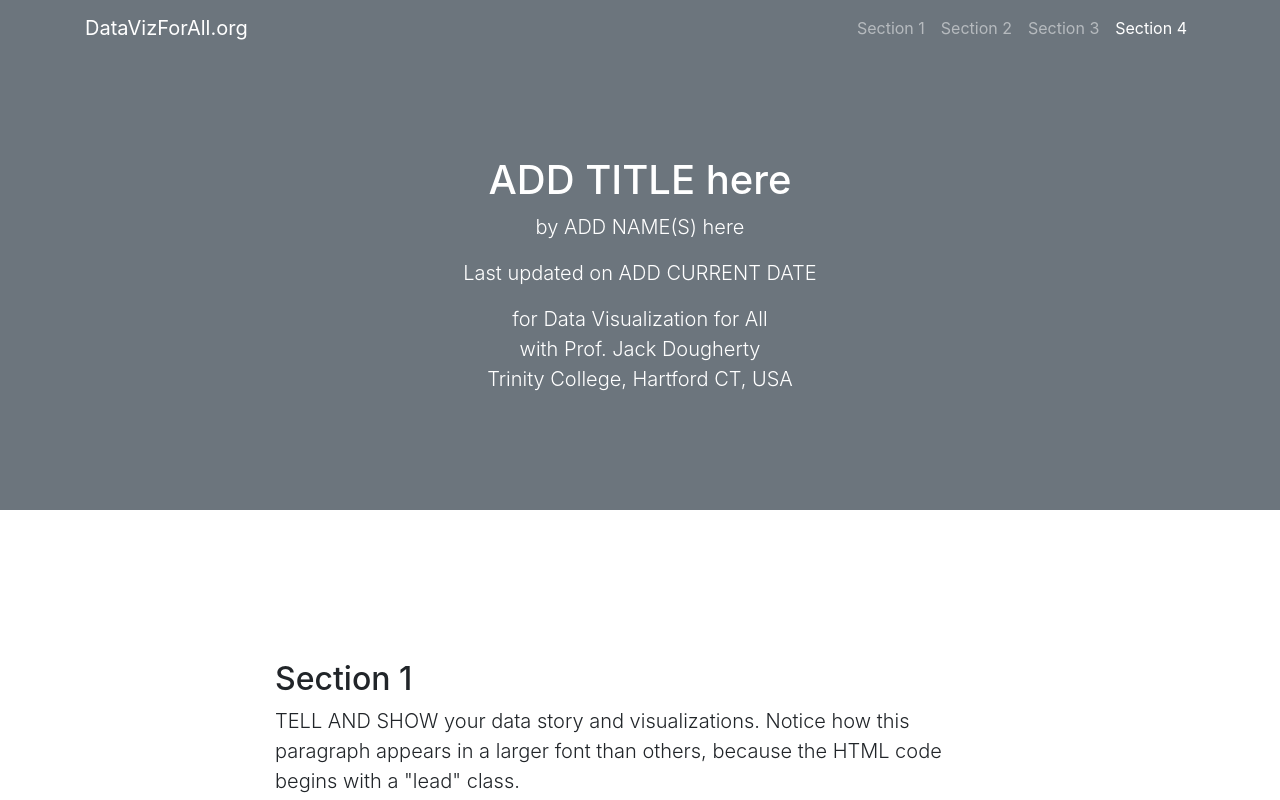
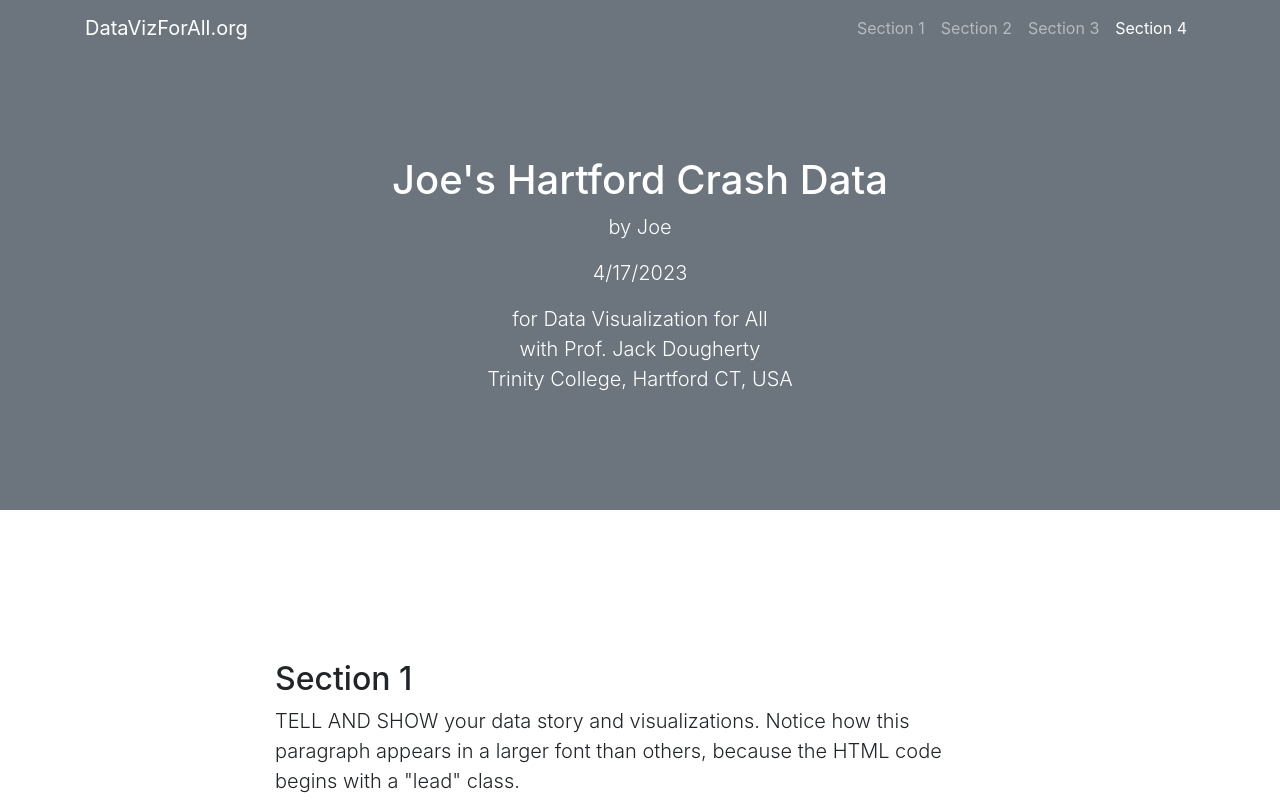
Before and after one commit to Joecap13/Joe-s-Quiz-Crash-Data-, a plain HTML site: page index.html in a window 1280 px wide. Shown: the top 800 px of the page. Drawn offline with nearby package versions, Linux system fonts and the light colour scheme.

Commit message:
Update index.html

```diff
--- a/index.html
+++ b/index.html
@@ -53,9 +53,9 @@
 
   <header class="bg-secondary text-white">
     <div class="container text-center">
-      <h1>ADD TITLE here</h1>
-      <p class="lead">by ADD NAME(S) here</p>
-      <p class="lead">Last updated on ADD CURRENT DATE</p>
+      <h1>Joe's Hartford Crash Data</h1>
+      <p class="lead">by Joe</p>
+      <p class="lead">4/17/2023</p>
       <p class="lead">for Data Visualization for All</br>with Prof. Jack Dougherty</br>Trinity College, Hartford CT, USA</p>
     </div>
   </header>
```
